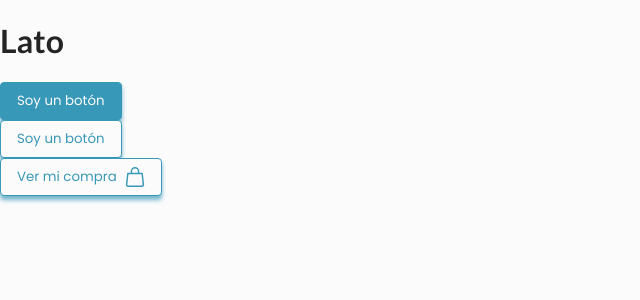
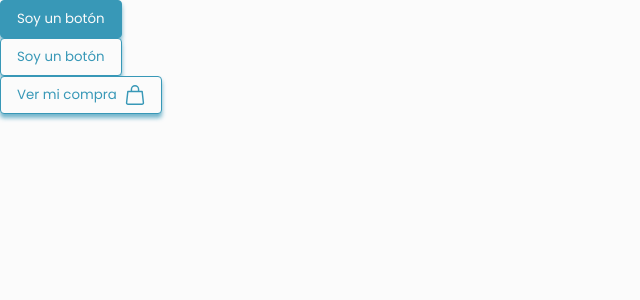
Before and after one commit to Ariel2911/hogar-en-madera, a React (Vite) app: page / in a window 1280 px wide. Shown: the top 300 px of the page, without its empty margins (0-640 px from the left). Built offline with nearby package versions, Linux system fonts and the light colour scheme.

Commit message:
modifica la forma de tratar los iconos

```diff
--- a/src/App.tsx
+++ b/src/App.tsx
@@ -2,20 +2,19 @@ import { ThemeProvider } from 'styled-components';
 import GlobalStyle from './styled/global';
 import theme from './styled/theme';
 import Button, { StyleTypeEnum } from './components/button';
-import bag from './assets/bag.svg';
+import { iconBag } from './components/iconos';
 
 function App(): JSX.Element {
 	return (
 		<ThemeProvider theme={theme}>
 			<GlobalStyle />
 
-			<h1>Lato</h1>
 			<Button />
 			<Button styleType={StyleTypeEnum.ghost} />
 			<Button
 				label='Ver mi compra'
 				styleType={StyleTypeEnum.ghost}
-				icon={bag}
+				svg={iconBag}
 			/>
 		</ThemeProvider>
 	);
--- a/src/components/button.tsx
+++ b/src/components/button.tsx
@@ -14,11 +14,18 @@ const Button = styled.button<{ styleType: string }>`
 	cursor: pointer;
 	box-shadow: ${(props) => props.theme.shadown};
 
+	& svg path {
+		stroke: ${(props) => props.theme.colors.typography.secondaryTypography};
+	}
+
 	${({ styleType }) =>
 		styleType === 'ghost' &&
 		css`
 			background-color: ${(props) => props.theme.colors.background};
 			color: ${(props) => props.theme.colors.typography.tertiaryTypography};
+			& svg path {
+				stroke: ${(props) => props.theme.colors.typography.tertiaryTypography};
+			}
 		`}
 
 	&:hover {
@@ -33,7 +40,7 @@ export enum StyleTypeEnum {
 
 interface Props {
 	label: string;
-	icon?: string;
+	svg?: JSX.Element;
 	onClick: () => void;
 	styleType: StyleTypeEnum;
 }
@@ -41,22 +48,22 @@ interface Props {
 /**
  *
  * @param prop
- * @param label string con eltexto que mostrara el componente
- * @param icon string con la localización del icono
+ * @param label string con el texto que mostrara el componente
+ * @param svg JSX.Element que contiene un icono en formato
  * @param onClick función que se ejecutara con el evento click del componente
- * @param styleType nombre del tipo de botón
+ * @param styleType string con el tipo de botón
  *
  * @returns JSX.Element
  *
  * @example
  *  <Button label="Soy un botón"/>
- * <Button label="botón" styleType='ghost' icon="https://example.png"/>
+ * 	<Button label="botón" styleType='ghost' svg={iconBag} />
  */
 
 const App = (props: Props): JSX.Element => (
 	<Button onClick={props.onClick} styleType={props.styleType}>
 		{props.label}
-		{props.icon !== undefined && <img src={props.icon} />}
+		{props.svg}
 	</Button>
 );
 
--- /dev/null
+++ b/src/components/iconos.tsx
@@ -0,0 +1,16 @@
+export const iconBag = (
+	<svg
+		xmlns='http://www.w3.org/2000/svg'
+		width='20'
+		height='20'
+		viewBox='0 0 14 14'
+	>
+		<path
+			fill='none'
+			stroke='red'
+			strokeLinecap='round'
+			strokeLinejoin='round'
+			d='M12.88 12.39a1 1 0 0 1-.25.78a1 1 0 0 1-.75.33H2.12a1 1 0 0 1-.75-.33a1 1 0 0 1-.25-.78L2 4.5h10ZM4.5 4.5V3a2.5 2.5 0 0 1 5 0v1.5'
+		/>
+	</svg>
+);
```
Also changed, not shown: src/assets/bag.svg (deleted).
